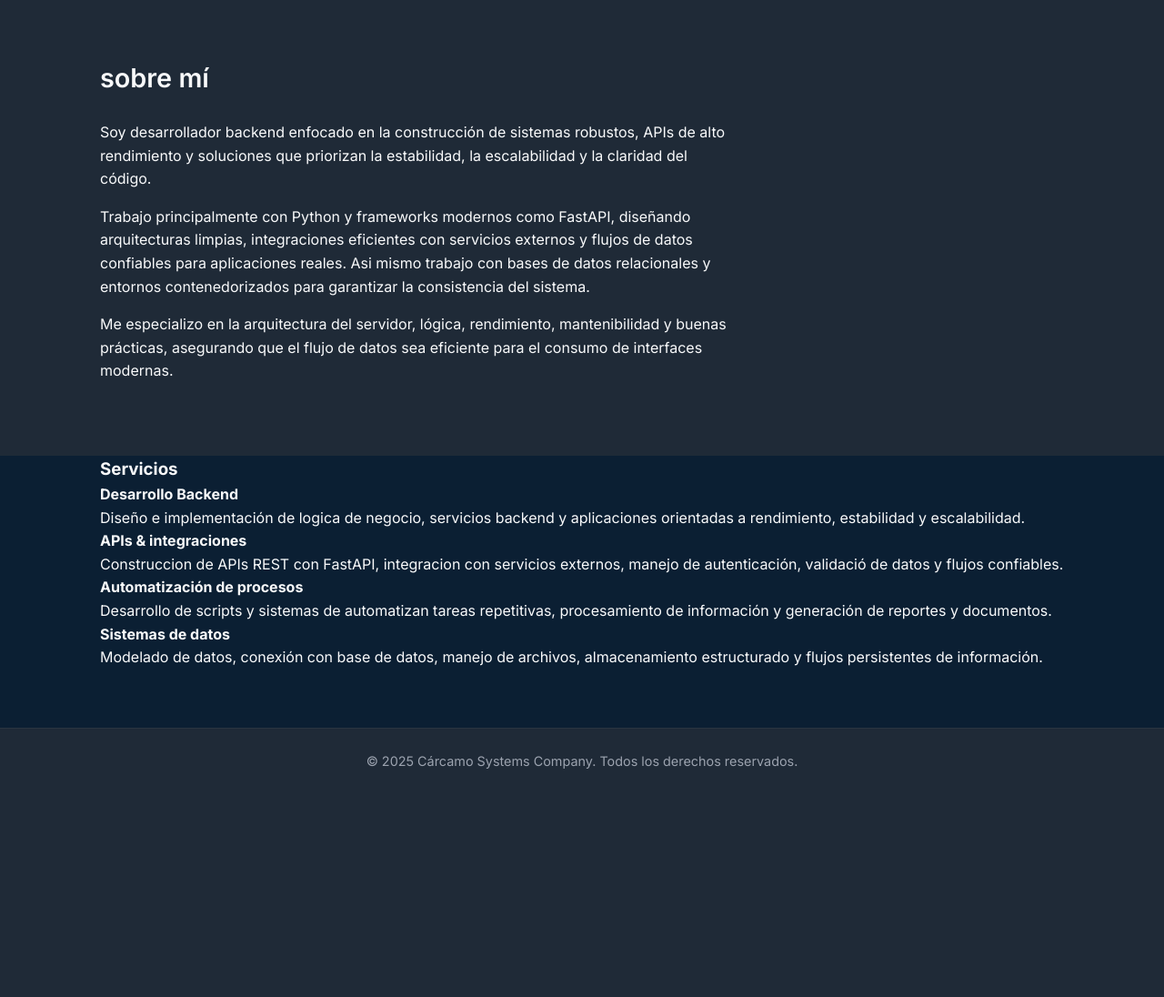
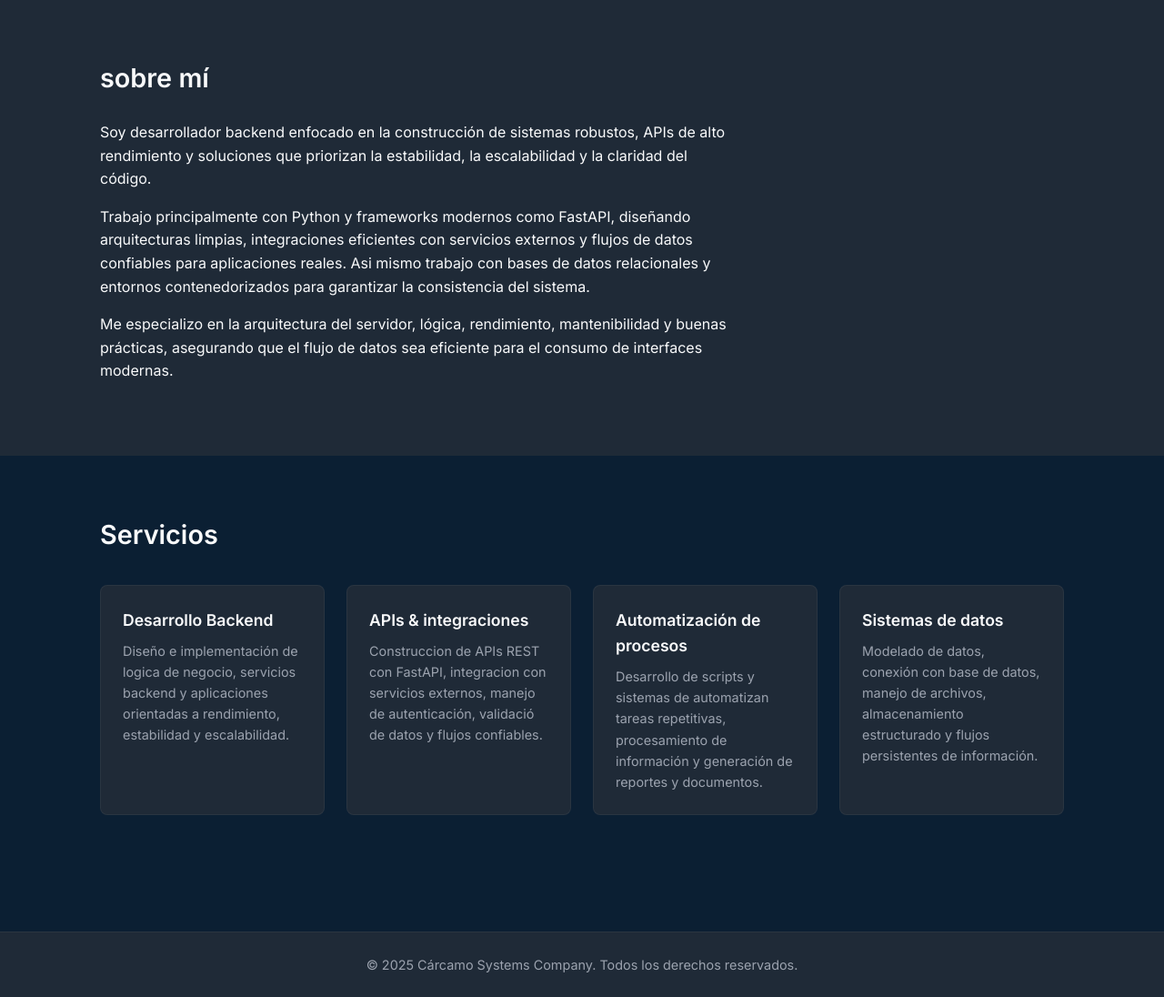
Before and after one commit to cdcarcamo/portafolio, a FastAPI app: page / in a window 1280 px wide. Shown: the part 371-1467 px from the top of the page at 91% size. Before the commit the page ends 1216 px from the top, so only its background shows below. Run offline with FastAPI, Linux system fonts and the light colour scheme.

Commit message:
Se agrega estilo a la sección de servicios y se corrige las clases en el index para services

```diff
--- a/app/static/css/styles.css
+++ b/app/static/css/styles.css
@@ -152,3 +152,46 @@ about.text {
     padding-left: 1rem; /* para dar un toque 'bloquote'
     border-left: 2px solid var(--color-accent);
 }*/
+
+/* ==========================
+    SERVICES
+   ==========================*/
+.services {
+    padding: 4rem 0;
+}
+
+.services h3 {
+    font-size: 1.8rem;
+    font-weight: 600;
+    margin-bottom: 2rem;
+}
+
+.services-grid {
+    display: grid;
+    grid-template-columns: repeat(auto-fit, minmax(240px, 1fr));
+    gap: 1.5rem;
+}
+
+.services-card {
+    background-color: var(--color-secondary);
+    padding: 1.5rem;
+    border-radius: 8px;
+    border: 1px solid rgba(255, 255, 255, 0.05);
+    transition: transform 02.s ease, border-color 02.s ease;
+}
+
+.services-card h4 {
+    font-size: 1.1rem;
+    font-weight: 600;
+    margin-bottom: 0.5rem;
+}
+
+.services-card p {
+    font-size: 0.9rem;
+    color: var(--color-muted);
+}
+
+.services-card:hover {
+    transform: translateY((-4px));
+    border-color: var(--color-accent);
+}
--- a/app/templates/index.html
+++ b/app/templates/index.html
@@ -39,7 +39,7 @@
     <div class="container">
         <h3>Servicios</h3>
 
-        <div class="service-grid">
+        <div class="services-grid">
 
             <div class="services-card">
                 <h4>Desarrollo Backend</h4>
```
